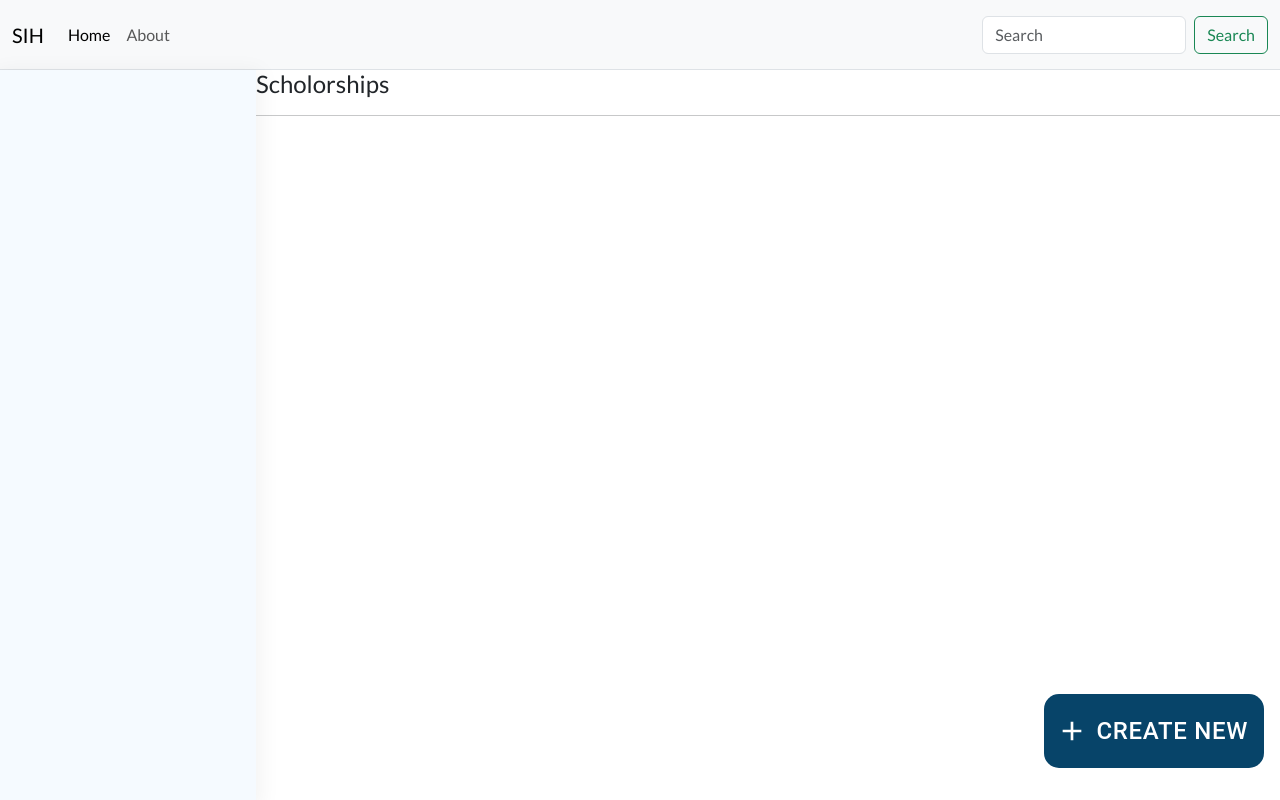
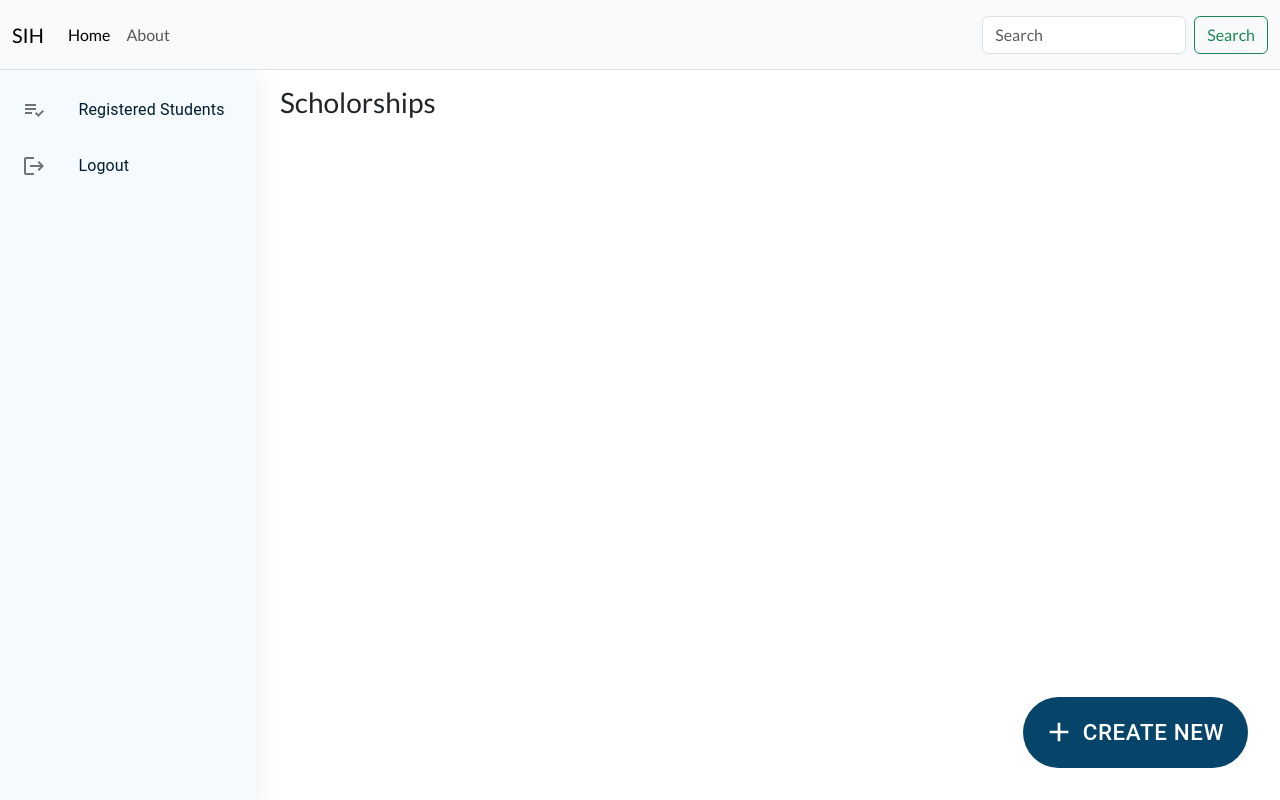
Before and after one commit to Nishanta007/sih-prototype, a React (Create React App) app: page / in a window 1280 px wide. Built offline with nearby package versions, Linux system fonts and the light colour scheme.

Commit message:
Organization complete

```diff
--- a/src/App.js
+++ b/src/App.js
@@ -5,8 +5,6 @@ import Organization_dash from './MyComponents/Organization_dash';
 import Dashboard from './Pages/Dashboard'
 import 'bootstrap/dist/css/bootstrap.min.css';
 import 'bootstrap/dist/js/bootstrap.bundle.min.js';
-
-
 
 function App() {
   return (
--- a/src/MyComponents/Card.jsx
+++ b/src/MyComponents/Card.jsx
@@ -2,42 +2,23 @@ import React from 'react'
 import Button from '@mui/material/Button';
 import DeleteIcon from '@mui/icons-material/Delete';
 import "./organization.css";
-import EditIcon from '@mui/icons-material/Edit';
-import EditNoteTwoToneIcon from '@mui/icons-material/EditNoteTwoTone';
-import TaskAltIcon from '@mui/icons-material/TaskAlt';
 
 const Card = (props) => {
-
-    // const handleRegisterStudent = (index) => {
-    //     try {
-    //       // Attempt to open the Bootstrap modal
-    //       const myModal = new bootstrap.Modal(document.getElementById("cardModal"));
-    //       myModal.show();
-    //     } catch (error) {
-    //       // Handle any errors that occur
-    //       console.error("Error opening Bootstrap modal:", error);
-    //     }
-    //   };
 
     return (
         <>
             <div className="cards-Contain">
-                <div>{props.idx}.</div>
-                <div>
-                    {props.name}
+                <div style={{ marginLeft: '2rem' }}>
+                    {props.idx + 1}. {props.name}
                 </div>
                 <div className="bttn-bar">
-                    {/* <Button className="bttn1" variant="contained" endIcon={<EditIcon />}>Edit</Button> */}
 
-                    <Button className="bttn2" variant="outlined" color="primary" onClick={() => props.fun2(props.idx)}>Register Student</Button>
-                    <Button className="bttn2" variant="outlined" color="primary">Registered Students</Button>
-                    {/* <EditNoteTwoToneIcon  style={{ cursor: 'pointer', color: 'black' }} />Edit */}
-                    <DeleteIcon style={{ cursor: 'pointer', color: 'black' }} onClick={() => props.fun(props.idx)}/>
-
-                    {/* <Button className="bttn3" variant="contained" onClick={() => props.fun(props.key)} startIcon={<DeleteIcon />}>Delete</Button> */}
+                    <Button variant="outlined" color="primary" style={{ marginRight: '1.5rem' }} onClick={() => props.fun2(props.idx)}>Register Student</Button>
+                    <Button variant="outlined" color="primary" style={{ marginRight: '1.5rem' }} >Registered Students</Button>
+                    <DeleteIcon style={{ cursor: 'pointer', color: 'black', marginRight: '2rem' }} onClick={() => props.fun(props.idx)} />
                 </div>
             </div>
-                <hr></hr>
+            <hr></hr>
         </>
     )
 }
--- a/src/MyComponents/Login.css
+++ b/src/MyComponents/Login.css
@@ -32,14 +32,14 @@
  .field {
     padding: 0.5rem 1rem;
     outline: none;
-    border: 1px solid aliceblue;
+    border: 1px solid rgb(232, 244, 255);
     color: #0d200f;
     /* width: 15rem; */
     border-radius: 5px;
     font-size: 1rem;
     font-weight: 500;
     text-overflow: ellipsis;
-    box-shadow: 2px 3px 10px 1px rgba(109, 109, 109, 0.09);
+    /* box-shadow: 2px 3px 10px 1px rgba(109, 109, 109, 0.09); */
  }
  .dropdown{
     padding: 0.6rem 0.5rem;
--- a/src/MyComponents/Organization_dash.jsx
+++ b/src/MyComponents/Organization_dash.jsx
@@ -7,6 +7,10 @@ import Textfield from './Textfield';
 import CancelIcon from '@mui/icons-material/Cancel';
 import SideBar from './SideBar';
 import "../Pages/Dashboard.css";
+import CloudUploadIcon from '@mui/icons-material/CloudUpload';
+import { styled } from '@mui/material/styles';
+import PlaylistAddCheckIcon from '@mui/icons-material/PlaylistAddCheck';
+import LogoutIcon from '@mui/icons-material/Logout';
 
 const getData = () => {
   const data = localStorage.getItem("Scholarship");
@@ -24,12 +28,12 @@ const getData = () => {
 
 // Component to render a "Detail" element
 function DetailItem({ name, type }) {
-  return <p>{type} : {name}</p>;
+  return <p>{name}</p>;
 }
 
 // Component to render a "Document" element
 function DocumentItem({ name, type }) {
-  return <div>{type} : {name}</div>;
+  return <div>{name}</div>;
 }
 
 const Organization_dash = () => {
@@ -38,7 +42,6 @@ const Organization_dash = () => {
   const [type, setType] = useState('detail');
   const [name, setName] = useState('');
   const [sname, setSname] = useState('');
-  const [arr, setArr] = useState([]);
   const [addedItems, setAddedItems] = useState(getData());
   const [selectedCardIndex, setSelectedCardIndex] = useState(null); // Add selectedCardIndex state
   const [showModal, setShowModal] = useState(false);
@@ -53,6 +56,17 @@ const Organization_dash = () => {
       setAddedItems([]);
     }
   };
+  const VisuallyHiddenInput = styled('input')({
+    clip: 'rect(0 0 0 0)',
+    clipPath: 'inset(50%)',
+    height: 1,
+    overflow: 'hidden',
+    position: 'absolute',
+    bottom: 0,
+    left: 0,
+    whiteSpace: 'nowrap',
+    width: 1,
+  });
   const openModal = () => {
     setShowModal(true);
   };
@@ -111,11 +125,9 @@ const Organization_dash = () => {
   return (
     <>
       <div className='main'>
-      <SideBar />
+        <SideBar icon1={<PlaylistAddCheckIcon />} name1={'Registered Students'} icon2={<LogoutIcon />} name2={'Logout'} />
         <div className='org'>
-        {/* <h1>Organization Dash</h1> */}
-        <h4>Scholorships</h4>
-        <hr></hr>
+          <h3 style={{ padding: '1rem 1.5rem' }}>Scholorships</h3>
           <Button id='compose' variant='contain' startIcon={<AddIcon style={{ fontSize: '2rem' }} />} data-bs-toggle="modal" data-bs-target="#exampleModal">Create New</Button>
 
           <div className="modal fade" id="exampleModal" tabndex="-1" aria-labelledby="exampleModalLabel" aria-hidden="true">
@@ -123,7 +135,7 @@ const Organization_dash = () => {
             <div className="modal-dialog">
               <div className="modal-content">
                 <div className="modal-header">
-                <h5 className="modal-title">Create Modal</h5>
+                  <h5 className="modal-title">Scholarship format</h5>
                   <button
                     type="button"
                     className="btn-close"
@@ -178,7 +190,6 @@ const Organization_dash = () => {
                     data-bs-dismiss="modal"
                     onClick={() => {
                       handleCreateCard();
-                    // <Details_modal fun={`${handleDeleteClick}`} />
                     }} >
                     Create
                   </Button>
@@ -197,55 +208,39 @@ const Organization_dash = () => {
                 <Card idx={idx} name={card.sname} items={card.items} fun={handleDeleteCard} fun2={handleCardModalOpen} onDelete={() => handleDeleteCard(idx)} />
                 {/* <Button variant='contained' color='primary' data-bs-toggle="modal" data-bs-target="#cardModal" onClick={() => handleCardModalOpen(idx)}>Open Modal</Button> */}
                 {showModal && (
+                  <div className="overlay">
                     <div className="custom-modal">
                       <div className="modal-content">
-        <h5>Modal Title</h5>
-        <p>Modal Content</p>
+                        <h5 className='font-t'>Scholarship form</h5>
+                        <div className="form">
                           {cards[selectedCardIndex].items.map((item, index) => (
                             <div key={index}>
                               {item.type === 'detail' ? (
                                 <>
+                                  <div className='form-field'>
                                     <DetailItem name={item.name} type={item.type} />
-                            <Textfield/>
+                                    <Textfield width={"16rem"} />
+                                  </div>
                                 </>
                               ) : (
                                 <>
+                                  <div className='form-field'>
                                     <DocumentItem name={item.name} type={item.type} />
-                              <input type='file'></input>
+                                    <Button component="label" variant="contained" style={{backgroundColor:'#1586d2'}} startIcon={<CloudUploadIcon />}>Upload file<VisuallyHiddenInput type="file" /></Button>
+                                  </div>
                                 </>
                               )}
                             </div>
                           ))}
-        <button onClick={closeModal}>Close</button>
+                        </div>
+                        <div className='bttn-mod'>
+                          <Button variant='contained' >Forward</Button>
+                          <Button variant='outlined' onClick={handleCardModalClose}>Close</Button>
+                        </div>
+                      </div>
                     </div>
                   </div>
                 )}
-
-              {/* {showModal && (
-                <div className="modal fade" id="cardModal" tabIndex="-1" aria-labelledby="exampleModalLabel" aria-hidden="true">
-                  <div className="modal-dialog">
-                    <div className="modal-content">
-                      {cards[selectedCardIndex].items.map((item, index) => (
-                        <div key={index}>
-                          {item.type === 'detail' ? (
-                            <DetailItem name={item.name} type={item.type} />
-                            ) : (
-                              <DocumentItem name={item.name} type={item.type} />
-                              )}
-                        </div>
-                      ))}
-                      <button
-                        type="button"
-                        className="btn btn-secondary"
-                        data-bs-dismiss="modal"
-                        onClick={handleCardModalClose}
-                        >
-                        Close
-                      </button>
-                    </div>
-                  </div>
-                </div>
-              )} */}
               </>
 
             ))}
--- a/src/MyComponents/SideBar.jsx
+++ b/src/MyComponents/SideBar.jsx
@@ -15,9 +15,24 @@ const SideBar = (props) => {
             <ListItem disablePadding className='list_elem'>
               <ListItemButton>
                 <ListItemIcon>
-                  {props.icon}
+                  {props.icon1}
                 </ListItemIcon>
-                <ListItemText primary={props.name} />
+                <ListItemText primary={props.name1} />
+              </ListItemButton>
+            </ListItem>
+            <ListItem disablePadding className='list_elem'>
+              <ListItemButton>
+                <ListItemIcon>
+                  {props.icon2}
+                </ListItemIcon>
+                <ListItemText primary={props.name2} />
+              </ListItemButton>
+            </ListItem><ListItem disablePadding className='list_elem'>
+              <ListItemButton>
+                <ListItemIcon>
+                  {props.icon3}
+                </ListItemIcon>
+                <ListItemText primary={props.name3} />
               </ListItemButton>
             </ListItem>
           </List>
--- a/src/MyComponents/Textfield.jsx
+++ b/src/MyComponents/Textfield.jsx
@@ -7,7 +7,7 @@ const Textfield = (props) => {
   };
 
   return (
-    <input className='field' type='text' placeholder={props.ph} value={props.value} onChange={props.onChange} style={inputStyle} />
+    <input className='field' type='text' autoComplete='off' placeholder={props.ph} value={props.value} onChange={props.onChange} style={inputStyle} />
   );
 }
 
--- a/src/MyComponents/organization.css
+++ b/src/MyComponents/organization.css
@@ -2,22 +2,33 @@
     padding: 0;
     margin: 0;
     box-sizing: border-box;
-    /* color: #a30707bd; */
+    font-family: 'Poppins', sans-serif;
 }
-.main{
+
+:root {
+    --hover: rgba(172, 246, 248, 0.466);
+    --background: rgba(240, 248, 255, 0.678);
+    --text: #001d2f;
+    --back: rgba(233, 233, 233, 0.384);
+    --j: rgba(4, 64, 143, 0.616);
+}
+
+.main {
     display: flex;
+    overflow-y: scroll;
 }
-.org{
+
+.org {
     width: 80%;
 }
 
 #compose {
-    padding: 1rem 1rem;
-    font-size: 1.5rem;
-    border-radius: 15px;
+    padding: 1rem 1.5rem;
+    font-size: 1.4rem;
+    border-radius: 60px;
     position: fixed;
     bottom: 2rem;
-    right: 1rem;
+    right: 2rem;
     background-color: #074469;
     z-index: 1000;
     color: #fff;
@@ -28,16 +39,18 @@
     align-items: center;
     justify-content: space-between;
     flex-direction: row;
-    /* min-height: 350px; */
-    /* border-radius: 10px; */
-    width: 100%;
+    width: 97%;
+    margin-bottom: 1rem;
+    border-radius: 10px;
     background-color: #fff;
     color: #001d2f;
-    box-shadow: 0px 5px 30px 5px rgba(236, 236, 236, 0.575);
+    box-shadow: 0px 10px 30px 5px rgba(236, 236, 236, 0.575);
+    padding: 1rem 0;
+    font-size: 1.1rem;
 }
 
 .cards-Contain .detail {
-    margin: 1rem 0 .5rem 0 ;
+    margin: 1rem 0 .5rem 0;
     min-height: 200px;
     width: 95%;
     /* border: 1px solid blue; */
@@ -65,6 +78,7 @@
     padding: .4rem .4rem;
     background-color: rgba(201, 155, 4, 0.774);
 }
+
 .cards-Contain .bttn-bar .bttn2 {
     font-size: 0.7rem;
     padding: .4rem .4rem;
@@ -72,6 +86,7 @@
 
     /* background-color: rgba(31, 189, 0, 0.774); */
 }
+
 .cards-Contain .bttn-bar .bttn3 {
     font-size: 0.7rem;
     padding: .4rem .4rem;
@@ -90,17 +105,63 @@
 }
 
 .custom-modal {
+    width: 35%;
     position: fixed;
     top: 50%;
     left: 50%;
     transform: translate(-50%, -50%);
-    background: white;
+    background: #fff;
     z-index: 1000;
-    padding: 20px;
-    box-shadow: 0px 0px 10px rgba(0, 0, 0, 0.5);
-  }
+    padding: 1rem 1rem;
+    border-radius: 10px;
+    transition: all 0.4s ease;
+}
 
-  .custom-backdrop {
+.overlay {
+    position: fixed;
+    top: 0;
+    left: 0;
+    width: 100%;
+    height: 100%;
+    background-color: rgba(83, 83, 83, 0.356);
+    z-index: 9998;
+    display: flex;
+    justify-content: center;
+    align-items: center;
+    transition: all 0.4s ease;
+}
+
+.font-t {
+    font-size: 1.3rem;
+    font-weight: 600;
+    letter-spacing: .5px;
+    font-family: 'Poppins';
+    border-radius: 7px;
+    background-color: var(--back);
+    color: var(--text);
+    padding: 1rem;
+    margin: 1.5rem 1rem 1rem 1rem;
+}
+
+.bttn-mod {
+    display: flex;
+    margin: 0rem 1rem 1rem 1rem;
+    align-items: center;
+    gap: 1.5rem;
+    justify-content: flex-end;
+}
+
+.form {
+    font-family: 'Poppins';
+    border-radius: 7px;
+    background-color: var(--back);
+    color: var(--text);
+    font-size: 1.1rem;
+    padding: 1rem;
+    margin: 0rem 1rem 1rem 1rem;
+}
+
+.custom-backdrop {
     position: fixed;
     top: 0;
     left: 0;
@@ -108,4 +169,11 @@
     height: 100%;
     background: rgba(0, 0, 0, 0.3);
     z-index: 999;
-  }
+}
+
+.form-field {
+    display: flex;
+    justify-content: space-between;
+    align-items: baseline;
+    margin-bottom: 1rem;
+}
```
Lines whose indentation alone changed are shown as unchanged.
